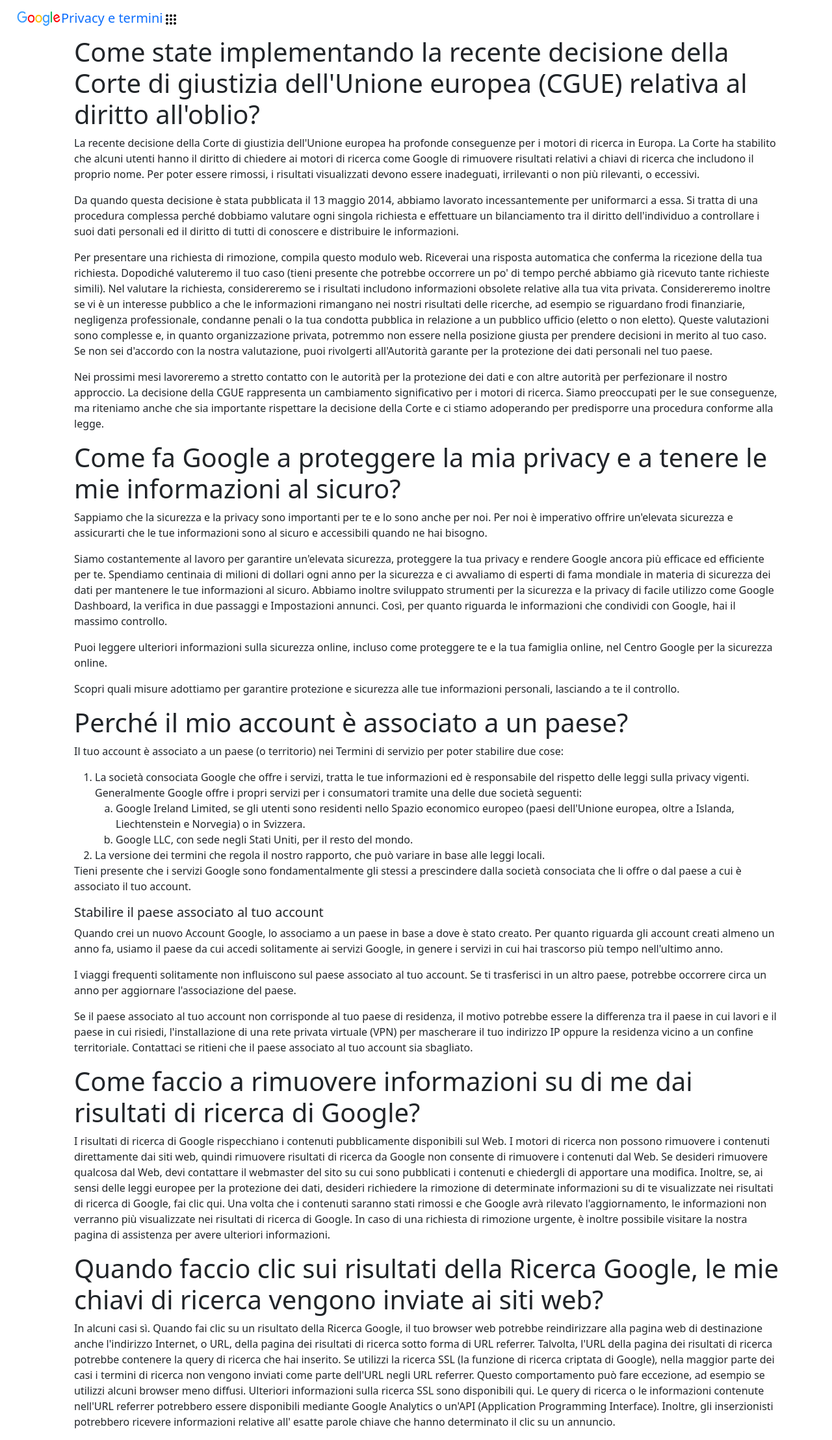
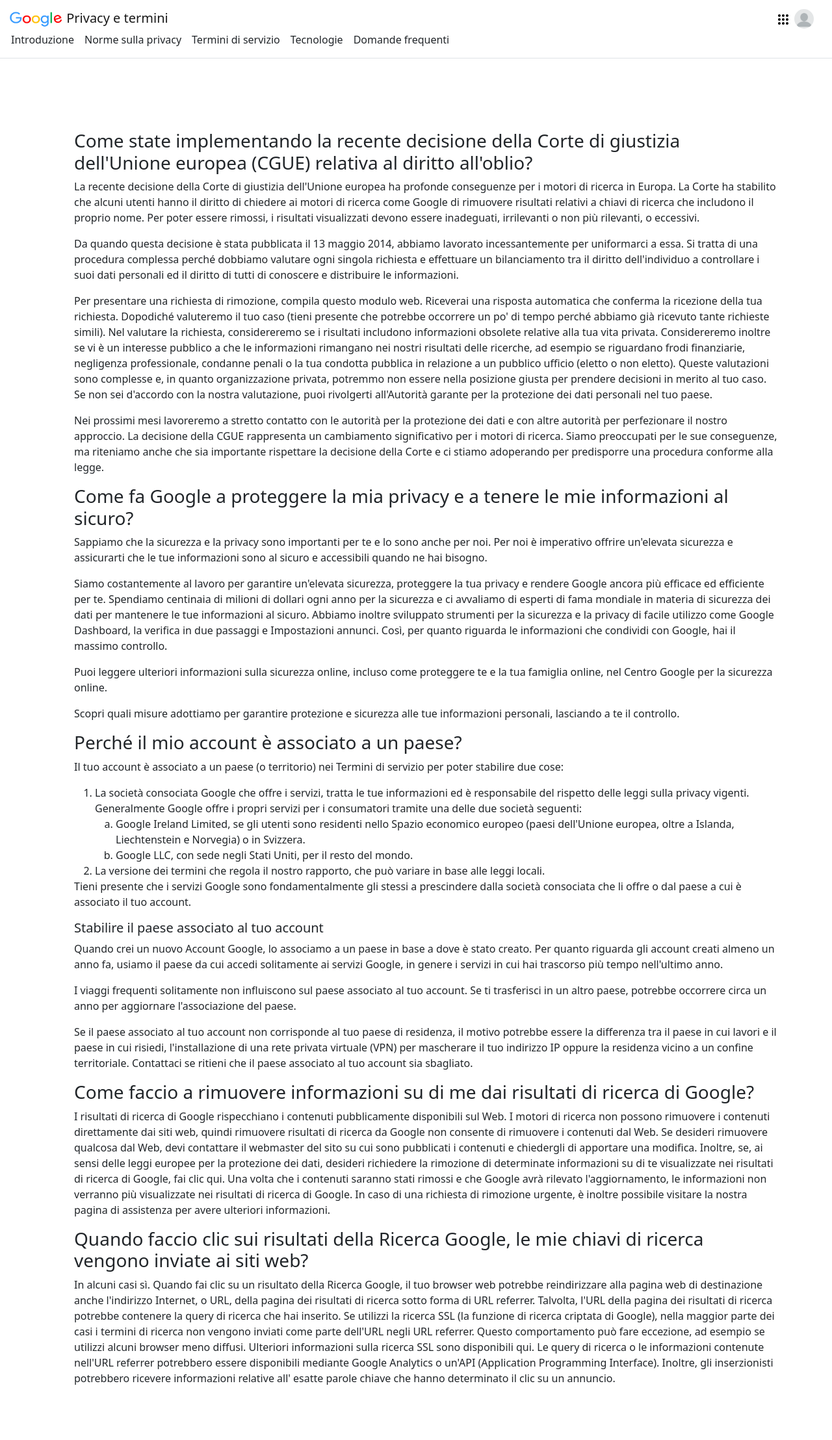
Before and after one commit to Gabriel-Amar/php-google-faq, a PHP site: page / in a window 1280 px wide. Shown: the whole page at 65% size. After the commit the page ends 2131 px from the top, so only its background shows below. Run offline with PHP 8.4, Linux system fonts and the light colour scheme; some libraries are stand-ins or nearby versions.

Commit message:
php: aggiunta navbar

```diff
--- a/index.php
+++ b/index.php
@@ -1,7 +1,7 @@
 <?php
     $domande = [
         [
-            "titolo" => "<h1>Come state implementando la recente decisione della Corte di giustizia dell'Unione europea (CGUE) relativa al diritto all'oblio?</h1>",
+            "titolo" => "<h3>Come state implementando la recente decisione della Corte di giustizia dell'Unione europea (CGUE) relativa al diritto all'oblio?</h3>",
             "testo" =>
                 "<p>La recente decisione della Corte di giustizia dell'Unione europea ha profonde conseguenze per i motori di ricerca in Europa. La Corte ha stabilito che alcuni utenti hanno il diritto di chiedere ai motori di ricerca come Google di rimuovere risultati relativi a chiavi di ricerca che includono il proprio nome. Per poter essere rimossi, i risultati visualizzati devono essere inadeguati, irrilevanti o non più rilevanti, o eccessivi.</p>
                 <p>Da quando questa decisione è stata pubblicata il 13 maggio 2014, abbiamo lavorato incessantemente per uniformarci a essa. Si tratta di una procedura complessa perché dobbiamo valutare ogni singola richiesta e effettuare un bilanciamento tra il diritto dell'individuo a controllare i suoi dati personali ed il diritto di tutti di conoscere e distribuire le informazioni.</p>
@@ -9,14 +9,14 @@
                 <p>Nei prossimi mesi lavoreremo a stretto contatto con le autorità per la protezione dei dati e con altre autorità per perfezionare il nostro approccio. La decisione della CGUE rappresenta un cambiamento significativo per i motori di ricerca. Siamo preoccupati per le sue conseguenze, ma riteniamo anche che sia importante rispettare la decisione della Corte e ci stiamo adoperando per predisporre una procedura conforme alla legge.</p>"
         ],
         [
-            "titolo" => "<h1>Come fa Google a proteggere la mia privacy e a tenere le mie informazioni al sicuro?</h1>",
+            "titolo" => "<h3>Come fa Google a proteggere la mia privacy e a tenere le mie informazioni al sicuro?</h3>",
             "testo" => "<p>Sappiamo che la sicurezza e la privacy sono importanti per te e lo sono anche per noi. Per noi è imperativo offrire un'elevata sicurezza e assicurarti che le tue informazioni sono al sicuro e accessibili quando ne hai bisogno.</p>
             <p>Siamo costantemente al lavoro per garantire un'elevata sicurezza, proteggere la tua privacy e rendere Google ancora più efficace ed efficiente per te. Spendiamo centinaia di milioni di dollari ogni anno per la sicurezza e ci avvaliamo di esperti di fama mondiale in materia di sicurezza dei dati per mantenere le tue informazioni al sicuro. Abbiamo inoltre sviluppato strumenti per la sicurezza e la privacy di facile utilizzo come Google Dashboard, la verifica in due passaggi e Impostazioni annunci. Così, per quanto riguarda le informazioni che condividi con Google, hai il massimo controllo.</p>
             <p>Puoi leggere ulteriori informazioni sulla sicurezza online, incluso come proteggere te e la tua famiglia online, nel Centro Google per la sicurezza online.</p>
             <p>Scopri quali misure adottiamo per garantire protezione e sicurezza alle tue informazioni personali, lasciando a te il controllo.</p>"
         ],
         [
-            "titolo" => "<h1>Perché il mio account è associato a un paese?</h1>",
+            "titolo" => "<h3>Perché il mio account è associato a un paese?</h3>",
             "testo" => "<p>Il tuo account è associato a un paese (o territorio) nei Termini di servizio per poter stabilire due cose:</p>
             <ol>
                 <li>La società consociata Google che offre i servizi, tratta le tue informazioni ed è responsabile del rispetto delle leggi sulla privacy vigenti. Generalmente Google offre i propri servizi per i consumatori tramite una delle due società seguenti:
@@ -34,14 +34,15 @@
             <p>Se il paese associato al tuo account non corrisponde al tuo paese di residenza, il motivo potrebbe essere la differenza tra il paese in cui lavori e il paese in cui risiedi, l'installazione di una rete privata virtuale (VPN) per mascherare il tuo indirizzo IP oppure la residenza vicino a un confine territoriale. Contattaci se ritieni che il paese associato al tuo account sia sbagliato.</p>"
         ],
         [
-            "titolo" => "<h1>Come faccio a rimuovere informazioni su di me dai risultati di ricerca di Google?</h1>",
+            "titolo" => "<h3>Come faccio a rimuovere informazioni su di me dai risultati di ricerca di Google?</h3>",
             "testo" => "<p>I risultati di ricerca di Google rispecchiano i contenuti pubblicamente disponibili sul Web. I motori di ricerca non possono rimuovere i contenuti direttamente dai siti web, quindi rimuovere risultati di ricerca da Google non consente di rimuovere i contenuti dal Web. Se desideri rimuovere qualcosa dal Web, devi contattare il webmaster del sito su cui sono pubblicati i contenuti e chiedergli di apportare una modifica. Inoltre, se, ai sensi delle leggi europee per la protezione dei dati, desideri richiedere la rimozione di determinate informazioni su di te visualizzate nei risultati di ricerca di Google, fai clic qui. Una volta che i contenuti saranno stati rimossi e che Google avrà rilevato l'aggiornamento, le informazioni non verranno più visualizzate nei risultati di ricerca di Google. In caso di una richiesta di rimozione urgente, è inoltre possibile visitare la nostra pagina di assistenza per avere ulteriori informazioni.</p>"
         ],
         [
-            "titolo" => "<h1>Quando faccio clic sui risultati della Ricerca Google, le mie chiavi di ricerca vengono inviate ai siti web?</h1>",
+            "titolo" => "<h3>Quando faccio clic sui risultati della Ricerca Google, le mie chiavi di ricerca vengono inviate ai siti web?</h3>",
             "testo" => "<p>In alcuni casi sì. Quando fai clic su un risultato della Ricerca Google, il tuo browser web potrebbe reindirizzare alla pagina web di destinazione anche l'indirizzo Internet, o URL, della pagina dei risultati di ricerca sotto forma di URL referrer. Talvolta, l'URL della pagina dei risultati di ricerca potrebbe contenere la query di ricerca che hai inserito. Se utilizzi la ricerca SSL (la funzione di ricerca criptata di Google), nella maggior parte dei casi i termini di ricerca non vengono inviati come parte dell'URL negli URL referrer. Questo comportamento può fare eccezione, ad esempio se utilizzi alcuni browser meno diffusi. Ulteriori informazioni sulla ricerca SSL sono disponibili qui. Le query di ricerca o le informazioni contenute nell'URL referrer potrebbero essere disponibili mediante Google Analytics o un'API (Application Programming Interface). Inoltre, gli inserzionisti potrebbero ricevere informazioni relative all' esatte parole chiave che hanno determinato il clic su un annuncio.</p>"
         ]
     ];
+    $nav = ["Introduzione", "Norme sulla privacy", "Termini di servizio", "Tecnologie", "Domande frequenti"]
 
 
 ?>
@@ -71,24 +72,61 @@
             width: 21px;
             height: 21px;
         }
+        form img{
+            width: 30px;
+            height: 30px;
+            border-radius: 50%;
+        }
+        a{
+            color: #5f6368;
+        }
+        .margin{
+            margin-left: -15px;
+        }
+        .border-bottom{
+            width: 100%;
+
+        }
+        .container ul{
+            padding-top: 200px;
+        }
+        .navbar{
+            padding-bottom: 0 !important;
+        }
     </style>
 </head>
 <body>
     <div class="container-fluid">
-        <nav class="navbar">
+        <nav class="navbar fixed-top navbar-light" style="background-color: #ffffff;">
             <div class="container-fluid">
-                <a class="navbar-brand d-flex align-items-center" href="#">
-                <img src="img/google-1018443_960_720.webp" alt="" width="70" height="30" class="d-inline-block align-text-top">
-                Privacy e termini
-                <form class="d-flex">
+                <div class="d-flex">
+                    <a class="navbar-brand" href="#">
+                    <img src="img/google-1018443_960_720.webp" alt="" width="85" height="30" class="d-inline-block align-text-top">
+                    Privacy e termini
+                </div>
+                <form class="d-flex align-items-center gap-2">
                     <svg>
-                <path d="M6,8c1.1,0 2,-0.9 2,-2s-0.9,-2 -2,-2 -2,0.9 -2,2 0.9,2 2,2zM12,20c1.1,0 2,-0.9 2,-2s-0.9,-2 -2,-2 -2,0.9 -2,2 0.9,2 2,2zM6,20c1.1,0 2,-0.9 2,-2s-0.9,-2 -2,-2 -2,0.9 -2,2 0.9,2 2,2zM6,14c1.1,0 2,-0.9 2,-2s-0.9,-2 -2,-2 -2,0.9 -2,2 0.9,2 2,2zM12,14c1.1,0 2,-0.9 2,-2s-0.9,-2 -2,-2 -2,0.9 -2,2 0.9,2 2,2zM16,6c0,1.1 0.9,2 2,2s2,-0.9 2,-2 -0.9,-2 -2,-2 -2,0.9 -2,2zM12,8c1.1,0 2,-0.9 2,-2s-0.9,-2 -2,-2 -2,0.9 -2,2 0.9,2 2,2zM18,14c1.1,0 2,-0.9 2,-2s-0.9,-2 -2,-2 -2,0.9 -2,2 0.9,2 2,2zM18,20c1.1,0 2,-0.9 2,-2s-0.9,-2 -2,-2 -2,0.9 -2,2 0.9,2 2,2z"></path>
-    </svg>
+                        <path d="M6,8c1.1,0 2,-0.9 2,-2s-0.9,-2 -2,-2 -2,0.9 -2,2 0.9,2 2,2zM12,20c1.1,0 2,-0.9 2,-2s-0.9,-2 -2,-2 -2,0.9 -2,2 0.9,2 2,2zM6,20c1.1,0 2,-0.9 2,-2s-0.9,-2 -2,-2 -2,0.9 -2,2 0.9,2 2,2zM6,14c1.1,0 2,-0.9 2,-2s-0.9,-2 -2,-2 -2,0.9 -2,2 0.9,2 2,2zM12,14c1.1,0 2,-0.9 2,-2s-0.9,-2 -2,-2 -2,0.9 -2,2 0.9,2 2,2zM16,6c0,1.1 0.9,2 2,2s2,-0.9 2,-2 -0.9,-2 -2,-2 -2,0.9 -2,2zM12,8c1.1,0 2,-0.9 2,-2s-0.9,-2 -2,-2 -2,0.9 -2,2 0.9,2 2,2zM18,14c1.1,0 2,-0.9 2,-2s-0.9,-2 -2,-2 -2,0.9 -2,2 0.9,2 2,2zM18,20c1.1,0 2,-0.9 2,-2s-0.9,-2 -2,-2 -2,0.9 -2,2 0.9,2 2,2z"></path>
+                    </svg>
+                    <img src="img/blank-profile-picture-973460_640.png" alt="">
                 </form>
                 </a>
+            </div>
+            <div>
+                <ul class="d-flex gap-3 margin">
+                    <?php for ($i = 0; $i < count($nav); $i++) { ?>
+                    <li>
+                        <?php echo $nav[$i]; ?>
+                    </li>
+                    <?php } ?>
+                </ul>
+            </div>
+            <div class="border-bottom"></div>
+        </nav>
     </div>
-</nav>
-    </div>
+
+
+
     <div class="container">
     <ul>
         <?php for ($i = 0; $i < count($domande); $i++) { ?>
```
Also changed, not shown: img/blank-profile-picture-973460_640.png (added).
